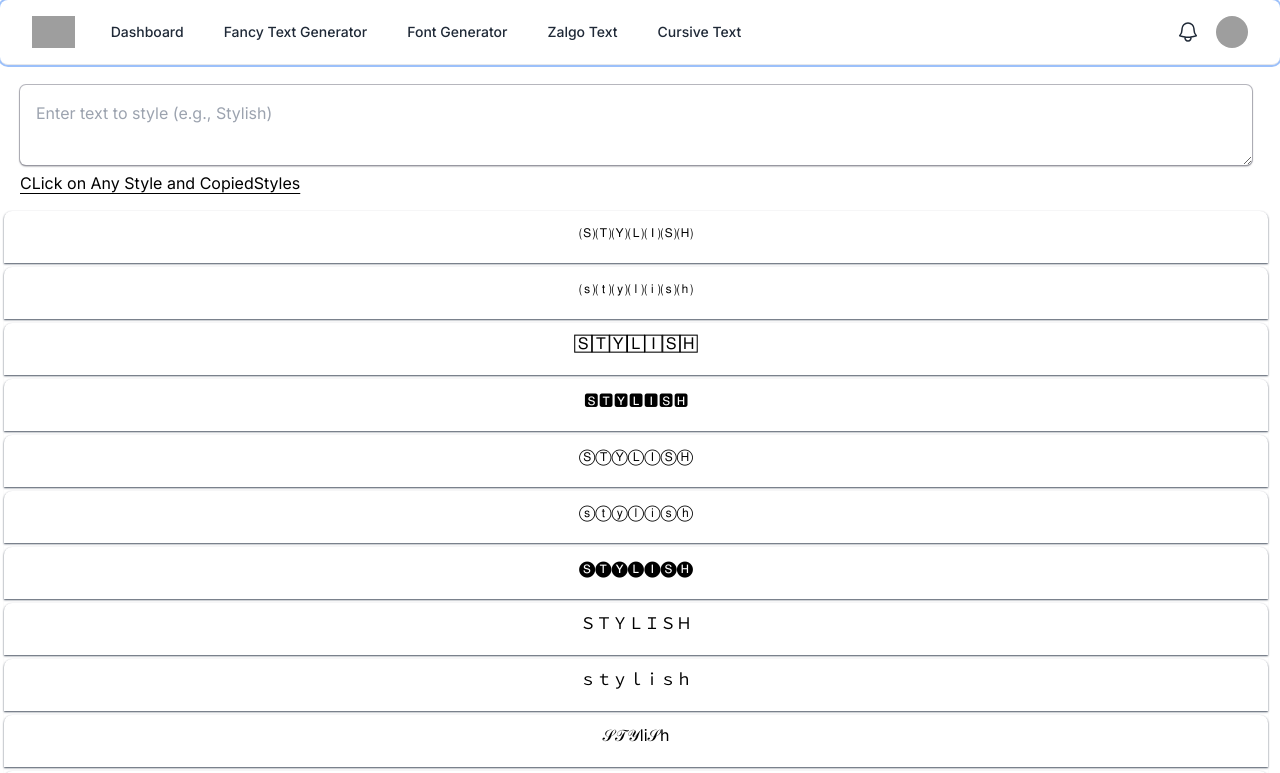
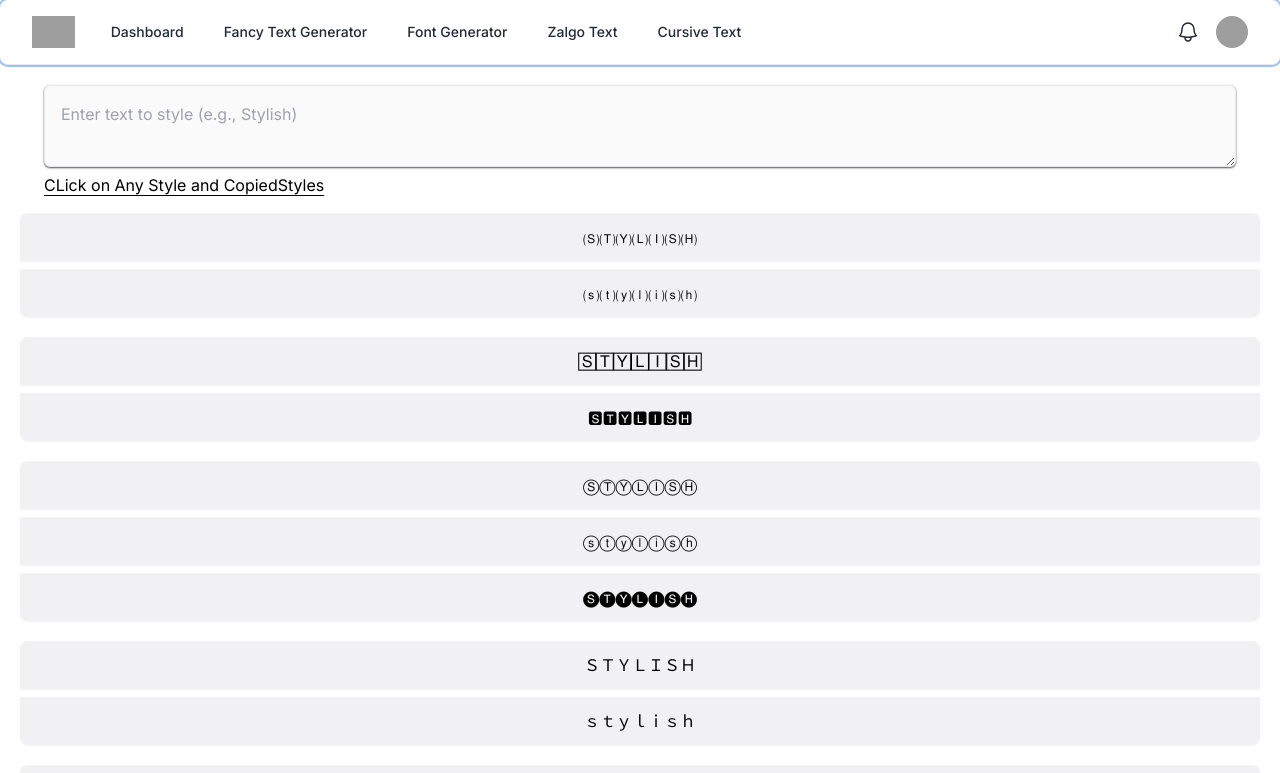
Before and after one commit to AnkushChharri/cfnjst, a Next.js app: page / in a window 1280 px wide. Shown: the top 773 px of the page. Built offline with nearby package versions, Linux system fonts and the light colour scheme; grey boxes are pictures that could not be loaded.

Commit message:
First Initial commit

```diff
--- a/src/app/components/SearchComponent.js
+++ b/src/app/components/SearchComponent.js
@@ -240,14 +240,14 @@ const SearchComponent = () => {
 
     return (
         //Down is Search Wrapper
-        <div className="max-w-800 mr-2 p-1 ">
-            <div className="m-4 ">
+        <div className="max-w-7xl m-auto p-1 ">
+            <div className="m-4 sm:mx-6 lg:mx-10">
 
                 <textarea type="text"
                     value={searchText}
                     onChange={handleInputChange}
                     //Down is Search Input
-                    placeholder="Enter text to style (e.g., Stylish)" className="rounded-md p-4 w-full ring-1 outline-none focus:ring-sky-300 ring-zinc-400/75 shadow-sm hover:ring-sky-300 hover:bg-slate-300 shadow-zinc-600"></textarea>
+                    placeholder="Enter text to style (e.g., Stylish)" className="rounded-md p-4 w-full focus:ring-1 outline-none focus:ring-sky-500 border focus:border-sky-300 ring-zinc-400/75 shadow-sm hover:ring-sky-300 bg-zinc-50 shadow-zinc-600"></textarea>
 
                 <p className="underline underline-offset-4">CLick on Any Style and CopiedStyles</p>
 
@@ -260,16 +260,16 @@ const SearchComponent = () => {
             )}
             {error && <p className="error-message">{error}</p>}
             {!isLoading && result && (
-                <div className="result-container rounded-md shadow-sm   ">
+                <div className="mx-4  space-y-5 *:flex *:flex-col *:items-center *:text-center *:gap-y-2 ">
                     {Object.entries(result.styled_texts || {}).map(([key, value]) => (
-                        <div key={key} className="styled-text-box   ">
+                        <div key={key} className="*:w-full *:bg-zinc-200/50 first:[&>*]:rounded-t-lg last:[&>*]:rounded-b-lg *:cursor-pointer">
 
                             {Object.entries(filterStyles(value?.styles || {})).map(([styleKey, styleValue]) => {
                                 const uniqueKey = `${key}-${styleKey}`;
                                 return (
                                     <div
                                         key={uniqueKey}
-                                        className={`style-item rounded-tl-lg rounded-tr-lg shadow-sm outline-2 ring-slate-950 shadow-gray-600 pt-2 py-5 mt-1 hover:bg-stone-50  text-center  ${copiedStyles[uniqueKey] ? 'copied' : ''}`}
+                                        className={`style-item shadow-sm py-3 hover:bg-stone-50   ${copiedStyles[uniqueKey] ? 'copied' : ''}`}
                                         onClick={() => handleCopyStyle(uniqueKey, styleValue)}
 
                                     >
```
